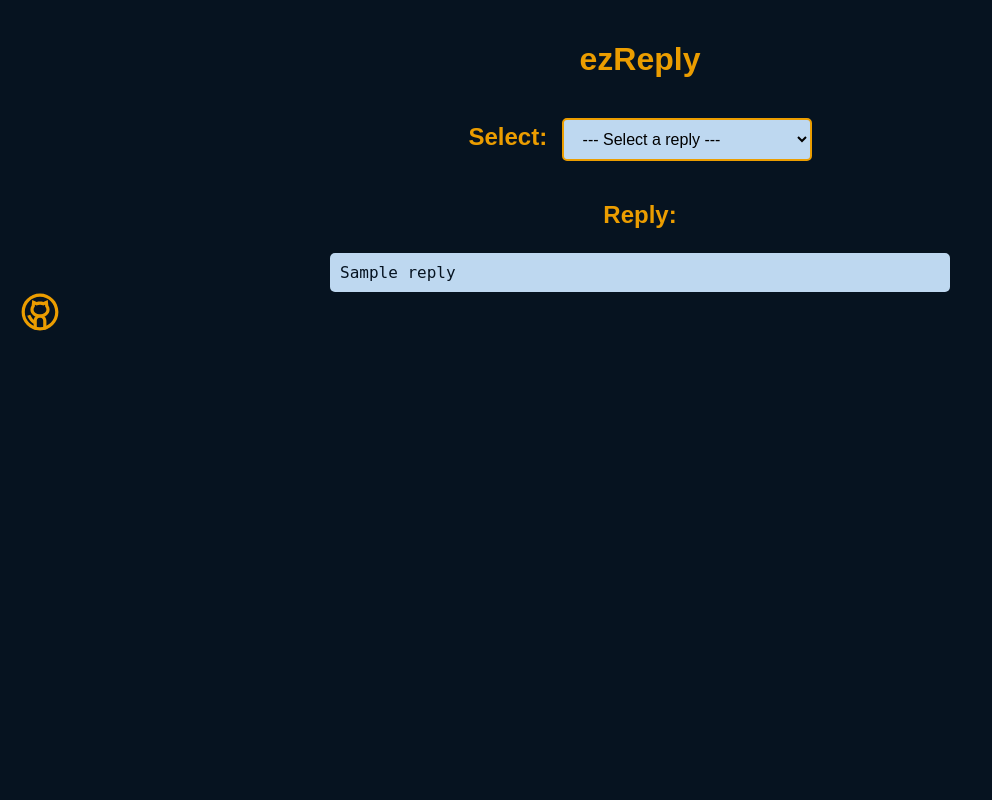
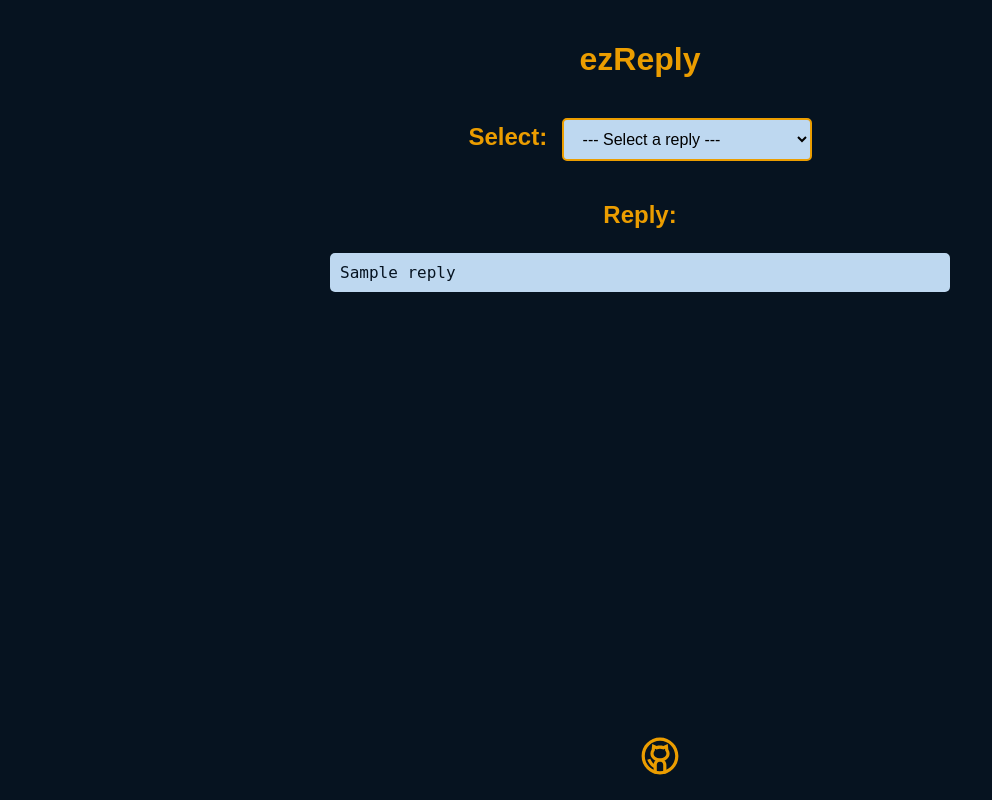
Before and after one commit to kazvee/ezreply, a Flask app: template templates/index.html in a window 1280 px wide. Shown: the whole page, without its empty margins (0-992 px from the left). Run offline with Flask 3, Linux system fonts and the light colour scheme; the template is opened without the code that fills it: most values are stand-ins (such as "Sample title", 1, 10 or a date in 2020).

Commit message:
Add styling for footer

```diff
--- a/static/styles.css
+++ b/static/styles.css
@@ -50,3 +50,17 @@ pre {
     white-space: pre-wrap;
     word-wrap: break-word;
 }
+
+footer {
+    background-color: #061320;
+    color: #EB9D00;
+    text-align: center;
+    padding: 20px 0;
+    position: fixed;
+    bottom: 0;
+    width: 100%;
+}
+
+footer a {
+    text-decoration: none;
+}
```
